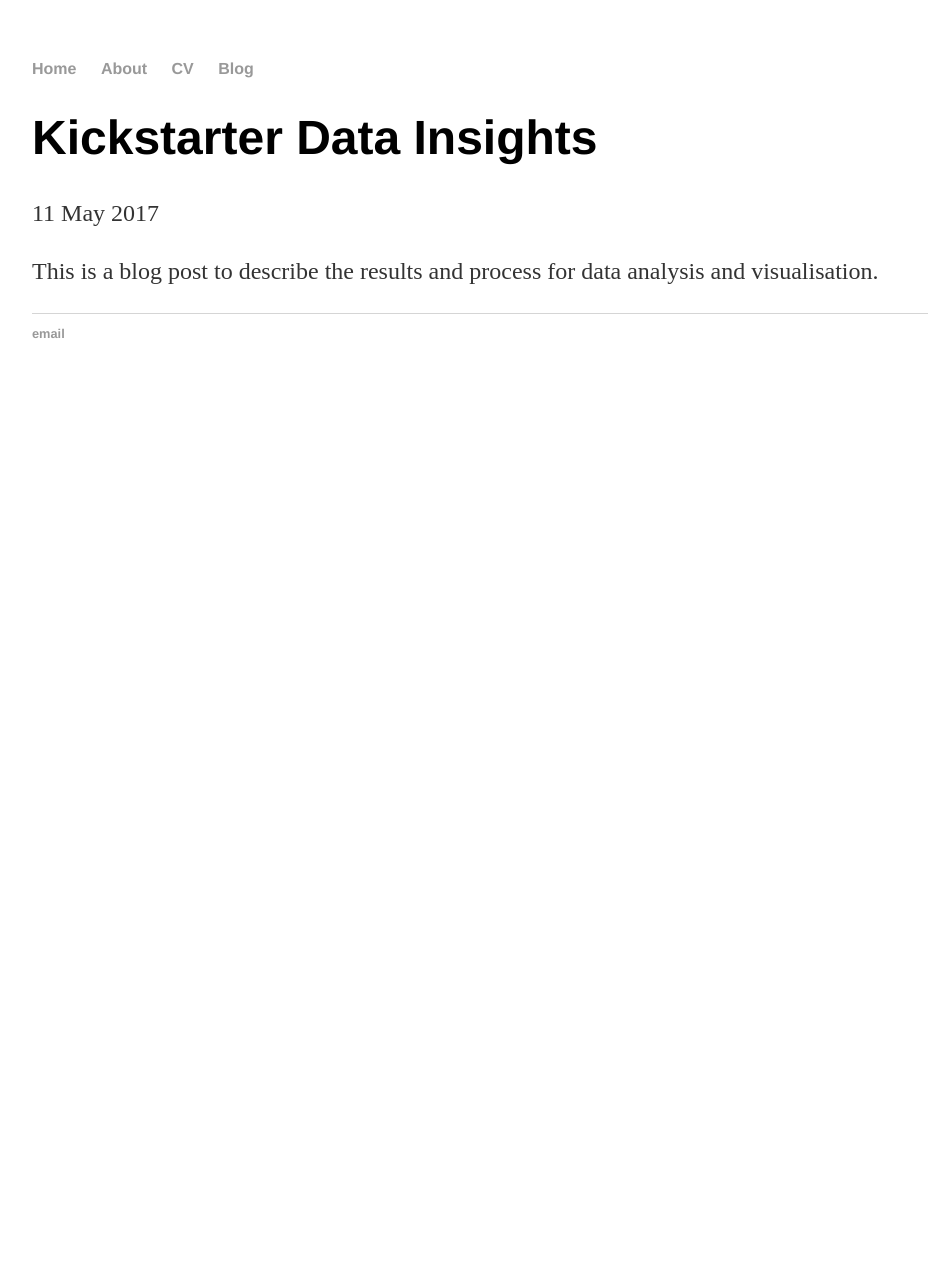
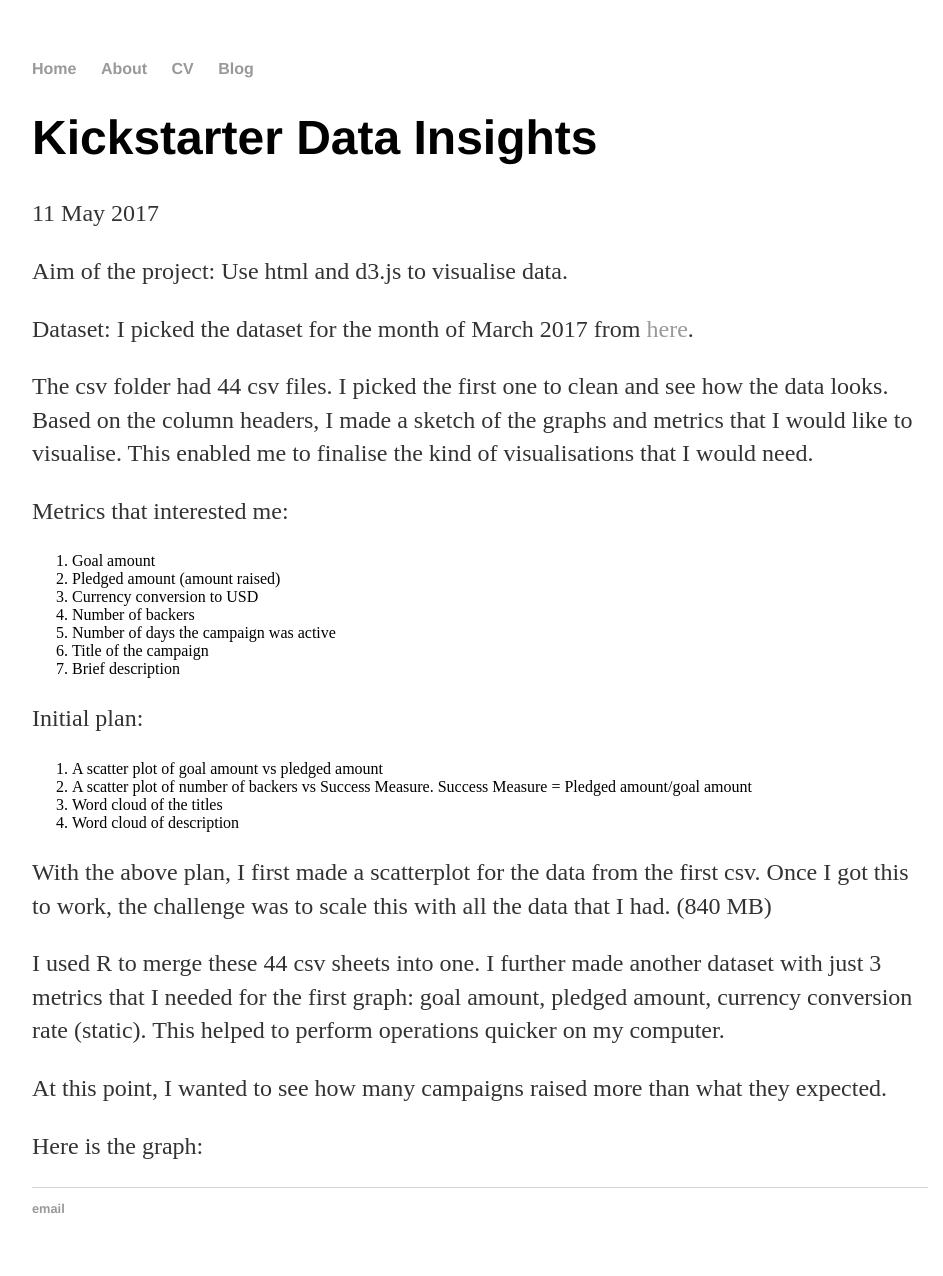
Before and after one commit to UpadhyayBindu/UpadhyayBindu.github.io, a Jekyll site: the page built from _posts/2017-05-11-kickstarter-data-insights.md, in a window 1280 px wide. Shown: the whole page, without its empty margins (160-1103 px from the left). Built offline with Jekyll 4.4.1, drawn with Linux system fonts in a browser that asks for light colours; our own code applies the rules of GitHub Pages for plain Markdown files; before the commit the page ends 900 px from its top, so only the background shows below that.

Commit message:
until 1st graph

```diff
--- a/_posts/2017-05-11-kickstarter-data-insights.md
+++ b/_posts/2017-05-11-kickstarter-data-insights.md
@@ -1 +1,28 @@
-This is a blog post to describe the results and process for data analysis and visualisation.
+Aim of the project: Use html and d3.js to visualise data.
+
+Dataset: I picked the dataset for the month of March 2017 from [here](https://webrobots.io/kickstarter-datasets/).
+
+The csv folder had 44 csv files. I picked the first one to clean and see how the data looks. Based on the column headers, I made a sketch of the graphs and metrics that I would like to visualise. This enabled me to finalise the kind of visualisations that I would need.
+
+Metrics that interested me:
+1. Goal amount
+2. Pledged amount (amount raised)
+3. Currency conversion to USD
+4. Number of backers
+5. Number of days the campaign was active
+6. Title of the campaign
+7. Brief description
+
+Initial plan:
+1. A scatter plot of goal amount vs pledged amount
+2. A scatter plot of number of backers vs Success Measure. Success Measure = Pledged amount/goal amount
+3. Word cloud of the titles
+4. Word cloud of description
+
+With the above plan, I first made a scatterplot for the data from the first csv. Once I got this to work, the challenge was to scale this with all the data that I had. (840 MB)
+
+I used R to merge these 44 csv sheets into one. I further made another dataset with just 3 metrics that I needed for the first graph: goal amount, pledged amount, currency conversion rate (static). This helped to perform operations quicker on my computer.
+
+At this point, I wanted to see how many campaigns raised more than what they expected.
+
+Here is the graph:
```
